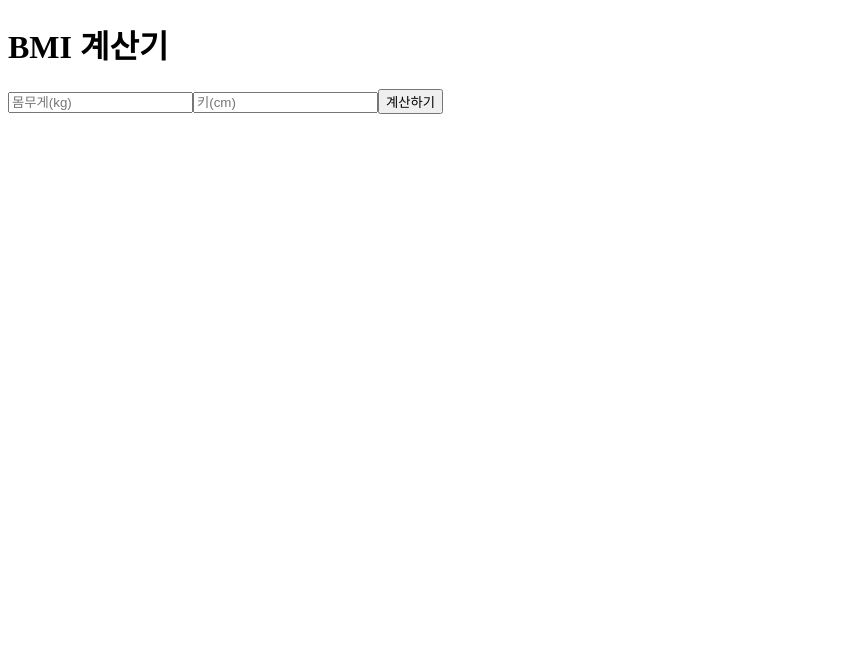
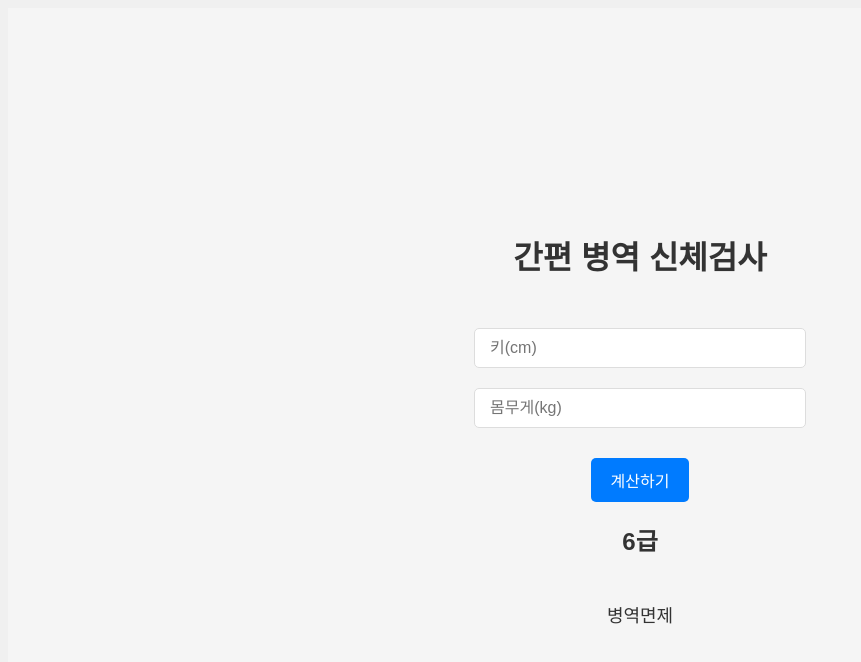
Before and after one commit to mingyuShim94/military_phyisical_exam, a Next.js app: page / in a window 1280 px wide. Both pictures are taken after a click on the button "계산하기". Shown: the top 662 px of the page, without its empty margins (0-861 px from the left). Built offline with nearby package versions, Linux system fonts and the light colour scheme.

Commit message:
+현역판정

```diff
--- a/app/(home)/page.tsx
+++ b/app/(home)/page.tsx
@@ -1,40 +1,107 @@
 "use client";
 
 import { useState } from "react";
+import styles from "../../styles/home.module.css";
 
 export default function Home() {
-  // 상태 관리를 위한 Hooks 설정
+  const [weight, setWeight] = useState<number | null>(null);
+  const [height, setHeight] = useState<number | null>(null);
+  const [bmi, setBmi] = useState<number | null>(null);
+  const [grade, setGrade] = useState<number | null>(null); // 급수 상태 관리
 
-  const [weight, setWeight] = useState("");
-  const [height, setHeight] = useState("");
-  const [bmi, setBmi] = useState("");
-
-  // BMI 계산 함수
-  const calculateBMI = () => {
-    if (weight && height) {
-      const weightNum = parseFloat(weight);
-      const heightNum = parseFloat(height) / 100; // cm를 m로 변환
-      const bmi = weightNum / (heightNum * heightNum); // BMI 계산
-      setBmi(bmi.toFixed(2)); // 계산된 BMI를 소수점 두 자리까지 설정
+  // 급수에 따른 추가 설명을 반환하는 함수
+  const getGradeDescription = (grade) => {
+    switch (grade) {
+      case 1:
+        return "현역병 입영대상";
+      case 2:
+        return "현역병 입영대상";
+      case 3:
+        return "현역병 입영대상";
+      case 4:
+        return "보충역";
+      case 5:
+        return "전시근로역";
+      case 6:
+        return "병역면제";
+      default:
+        return ""; // 해당 없음
     }
   };
+
+  // BMI 계산 및 급수 판별 함수
+  const calculateBMI = () => {
+    // 키를 기준으로 한 급수 판정
+    if (height >= 204.0) {
+      setGrade(4);
+      setBmi(null); // BMI 계산을 무시
+      return; // 함수 종료
+    } else if (height >= 146.0 && height < 159.0) {
+      setGrade(4);
+      setBmi(null);
+      return;
+    } else if (height >= 140.1 && height < 146.0) {
+      setGrade(5);
+      setBmi(null);
+      return;
+    } else if (height <= 140.0) {
+      setGrade(6);
+      setBmi(null);
+      return;
+    }
+
+    // BMI 계산
+    if (weight && height) {
+      const bmiValue = weight / ((height / 100) * (height / 100)); // cm를 m로 변환 후 BMI 계산
+      const bmiParse2 = parseFloat(bmiValue.toFixed(2));
+      setBmi(bmiParse2); // 계산된 BMI를 소수점 두 자리까지 설정
+
+      // BMI를 기준으로 한 급수 판별(소수 둘째자리에 버림)
+      const bmiRounded = Math.floor(bmiValue);
+      if (bmiRounded >= 20 && bmiRounded <= 24.9) {
+        setGrade(1);
+      } else if (
+        (bmiRounded >= 18.5 && bmiRounded <= 19.9) ||
+        (bmiRounded >= 25 && bmiRounded <= 29.9)
+      ) {
+        setGrade(2);
+      } else if (
+        (bmiRounded >= 15 && bmiRounded <= 18.4) ||
+        (bmiRounded >= 30 && bmiRounded <= 39.9)
+      ) {
+        setGrade(3);
+      } else if (bmiRounded < 15 || bmiRounded >= 40) {
+        setGrade(4);
+      } else {
+        setGrade(null); // 예외 상황 처리
+      }
+    }
+  };
+
   return (
-    <div>
-      <h1>BMI 계산기</h1>
+    <div className={styles.home}>
+      <h1>간편 병역 신체검사</h1>
+
+      <input
+        type="number"
+        value={height}
+        onChange={(e) => setHeight(parseFloat(e.target.value))}
+        placeholder="키(cm)"
+      />
       <input
         type="number"
         value={weight}
-        onChange={(e) => setWeight(e.target.value)}
+        onChange={(e) => setWeight(parseFloat(e.target.value))}
         placeholder="몸무게(kg)"
-      />
-      <input
-        type="number"
-        value={height}
-        onChange={(e) => setHeight(e.target.value)}
-        placeholder="키(cm)"
       />
       <button onClick={calculateBMI}>계산하기</button>
       {bmi && <p>당신의 BMI는 {bmi} 입니다.</p>}
+      {grade && (
+        <>
+          <p className={styles.gradeText}>{grade}급</p>
+          <p>{getGradeDescription(grade)}</p>
+        </>
+      )}
     </div>
   );
 }
--- a/app/layout.tsx
+++ b/app/layout.tsx
@@ -1,3 +1,5 @@
+import "../styles/global.css";
+
 export default function RootLayout({
   children,
 }: {
--- /dev/null
+++ b/styles/global.css
@@ -0,0 +1,6 @@
+body {
+  font-family: system-ui, -apple-system, BlinkMacSystemFont, "Segoe UI", Roboto,
+    Oxygen, Ubuntu, Cantarell, "Open Sans", "Helvetica Neue", sans-serif;
+  background-color: #f0f0f0;
+  font-size: 16px;
+}
--- /dev/null
+++ b/styles/home.module.css
@@ -0,0 +1,54 @@
+.home {
+  display: flex;
+  flex-direction: column;
+  align-items: center;
+  justify-content: center;
+  min-height: 100vh;
+  padding: 20px;
+  background-color: #f5f5f5; /* 배경색 추가 */
+  font-family: "Arial", sans-serif; /* 폰트 스타일 설정 */
+}
+
+.home h1 {
+  color: #333; /* 제목 색상 */
+  margin-bottom: 40px; /* 제목과 입력 필드 사이 간격 조정 */
+}
+
+.home input {
+  margin: 10px 0;
+  padding: 10px 15px;
+  width: 300px; /* 입력 필드 너비 조정 */
+  border: 1px solid #ddd; /* 경계선 스타일 설정 */
+  border-radius: 5px; /* 입력 필드 모서리 둥글게 */
+  font-size: 16px; /* 글꼴 크기 조정 */
+}
+
+.home button {
+  margin-top: 20px;
+  padding: 10px 20px;
+  background-color: #007bff; /* 버튼 배경색 */
+  color: white; /* 버튼 내용 색상 */
+  border: none; /* 버튼 경계선 제거 */
+  border-radius: 5px; /* 버튼 모서리 둥글게 */
+  cursor: pointer; /* 마우스 오버시 커서 변경 */
+  font-size: 16px; /* 글꼴 크기 조정 */
+  transition: background-color 0.3s; /* 배경색 변경시 트랜지션 효과 */
+}
+
+.home button:hover {
+  background-color: #0056b3; /* 버튼 호버시 배경색 변경 */
+}
+
+/* 결과 텍스트 스타일 */
+.home p {
+  margin-top: 20px;
+  color: #333; /* 결과 텍스트 색상 */
+  font-size: 18px; /* 결과 텍스트 크기 */
+}
+
+.home .gradeText {
+  font-size: 24px; /* 글씨 크기를 24px로 설정 */
+  font-weight: bold; /* 글씨를 굵게 */
+  color: #333; /* 글씨 색상 설정 */
+  margin-top: 20px; /* 상단 여백 추가 */
+}
```
